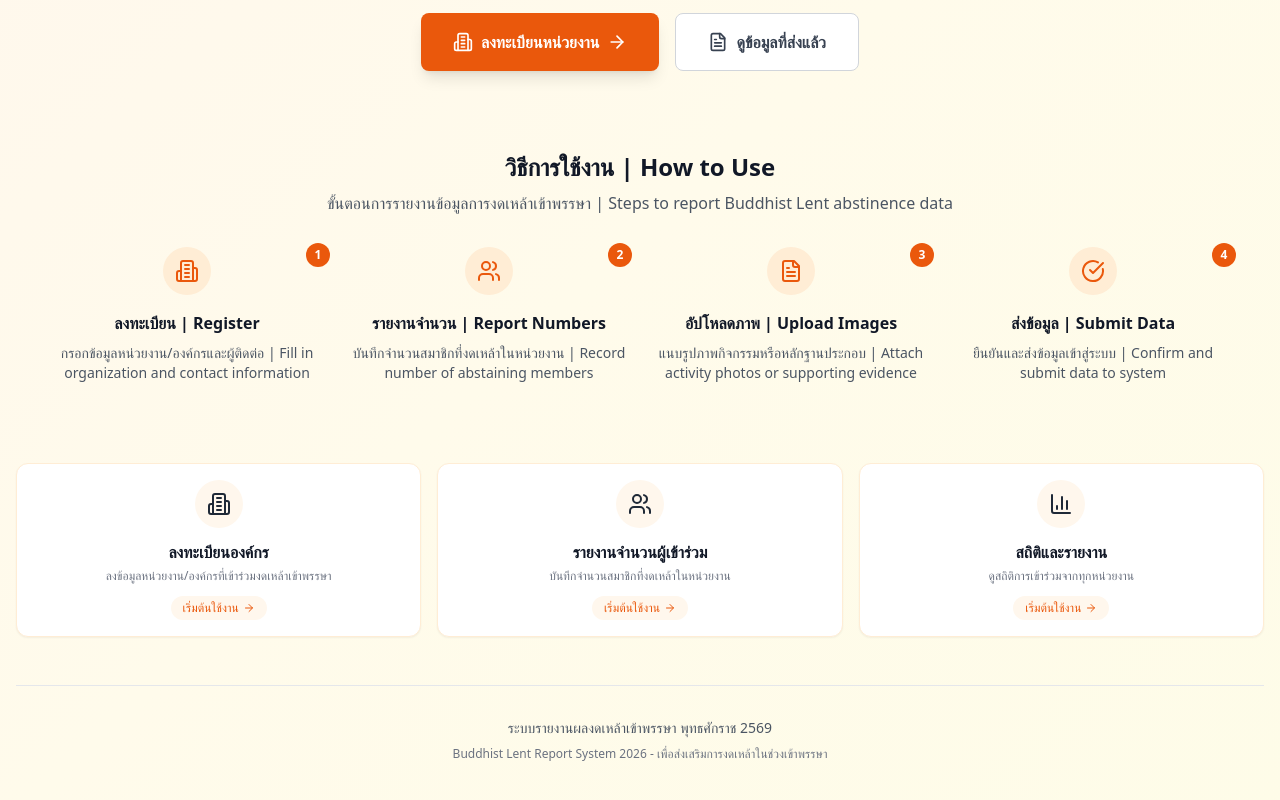
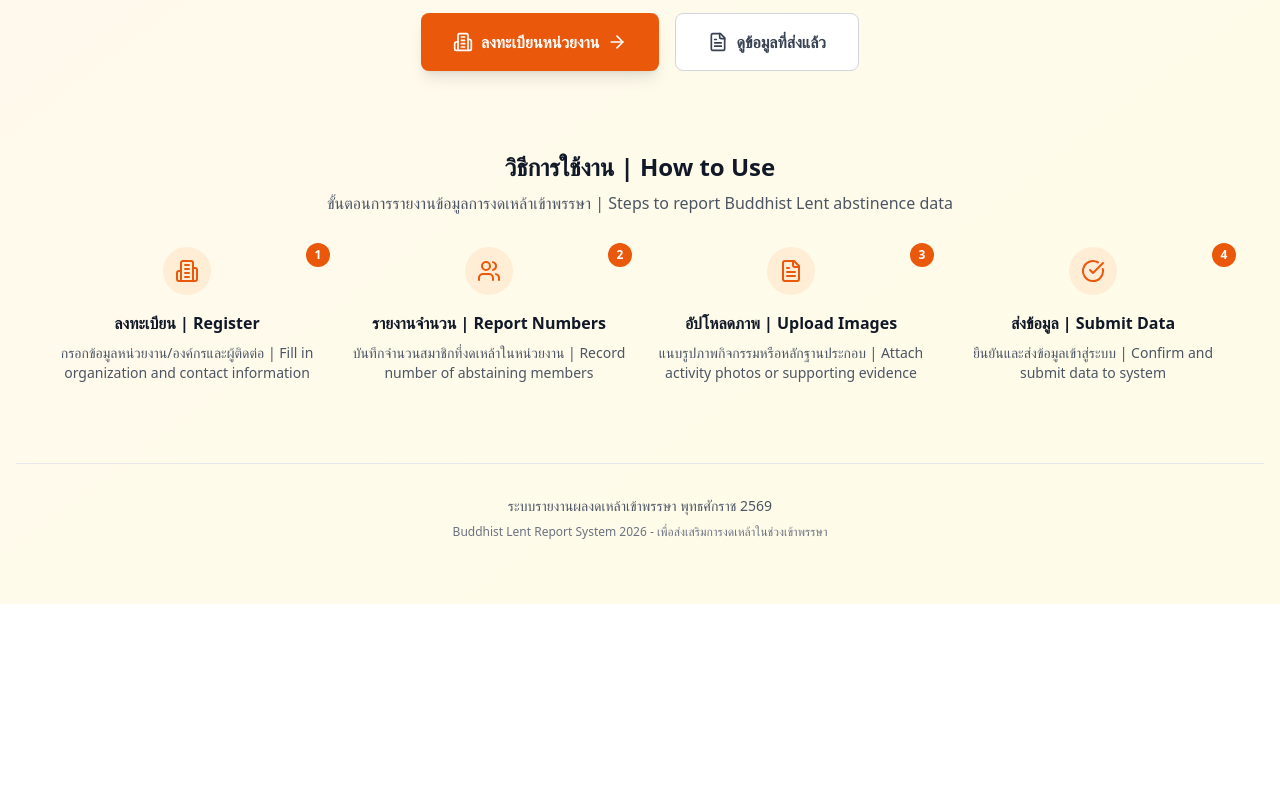
Before and after one commit to cabindev/buddhistlent, a Next.js app: page / in a window 1280 px wide. Shown: the part 414-1214 px from the top of the page. After the commit the page ends 1018 px from the top, so only its background shows below. Built offline with nearby package versions, Linux system fonts and the light colour scheme; no server answers.

Commit message:
fix: remove duplicate features grid from homepage

```diff
--- a/app/page.tsx
+++ b/app/page.tsx
@@ -2,7 +2,7 @@
 import React from 'react';
 import { useRouter } from 'next/navigation';
 import {
-  ArrowRight, Building2, Users, BarChart3, FileText,
+  ArrowRight, Building2, Users, FileText,
   CheckCircle, Calendar, Award
 } from 'lucide-react';
 
@@ -45,26 +45,6 @@ function BuddhistLentBadge({ className = '' }) {
 export default function Home() {
   const router = useRouter();
 
-  const features = [
-    {
-      icon: <Building2 className="w-8 h-8 text-orange-600" />,
-      title: 'ลงทะเบียนองค์กร',
-      description: 'ลงข้อมูลหน่วยงาน/องค์กรที่เข้าร่วมงดเหล้าเข้าพรรษา',
-      action: () => router.push('/organization/create'),
-    },
-    {
-      icon: <Users className="w-8 h-8 text-green-600" />,
-      title: 'รายงานจำนวนผู้เข้าร่วม',
-      description: 'บันทึกจำนวนสมาชิกที่งดเหล้าในหน่วยงาน',
-      action: () => router.push('/organization'),
-    },
-    {
-      icon: <BarChart3 className="w-8 h-8 text-blue-600" />,
-      title: 'สถิติและรายงาน',
-      description: 'ดูสถิติการเข้าร่วมจากทุกหน่วยงาน',
-      action: () => router.push('/dashboard'),
-    },
-  ];
 
   return (
     <div className="min-h-screen bg-gradient-to-br from-orange-50 via-amber-50 to-yellow-50">
@@ -144,26 +124,6 @@ export default function Home() {
           </div>
         </div>
 
-        {/* Features Grid */}
-        <div className="grid grid-cols-1 sm:grid-cols-2 md:grid-cols-3 gap-4">
-          {features.map((feature, index) => (
-            <div
-              key={index}
-              className="bg-white rounded-xl border border-orange-100 p-4 shadow-sm hover:shadow-lg transition-all duration-200 hover:border-orange-300 cursor-pointer group flex flex-col items-center text-center"
-              onClick={feature.action}
-            >
-              <div className="flex items-center justify-center w-12 h-12 rounded-full bg-orange-50 mb-3 group-hover:bg-orange-100 transition-colors duration-200">
-                {React.cloneElement(feature.icon, { className: 'w-6 h-6' })}
-              </div>
-              <h3 className="text-base font-semibold text-gray-900 mb-1">{feature.title}</h3>
-              <p className="text-xs text-gray-500 mb-3">{feature.description}</p>
-              <span className="inline-flex items-center text-xs text-orange-600 font-medium px-3 py-1 rounded-full bg-orange-50 group-hover:bg-orange-100 transition">
-                เริ่มต้นใช้งาน
-                <ArrowRight className="w-3 h-3 ml-1" />
-              </span>
-            </div>
-          ))}
-        </div>
 
         {/* Footer */}
         <div className="text-center py-8 border-t border-gray-200">
```
